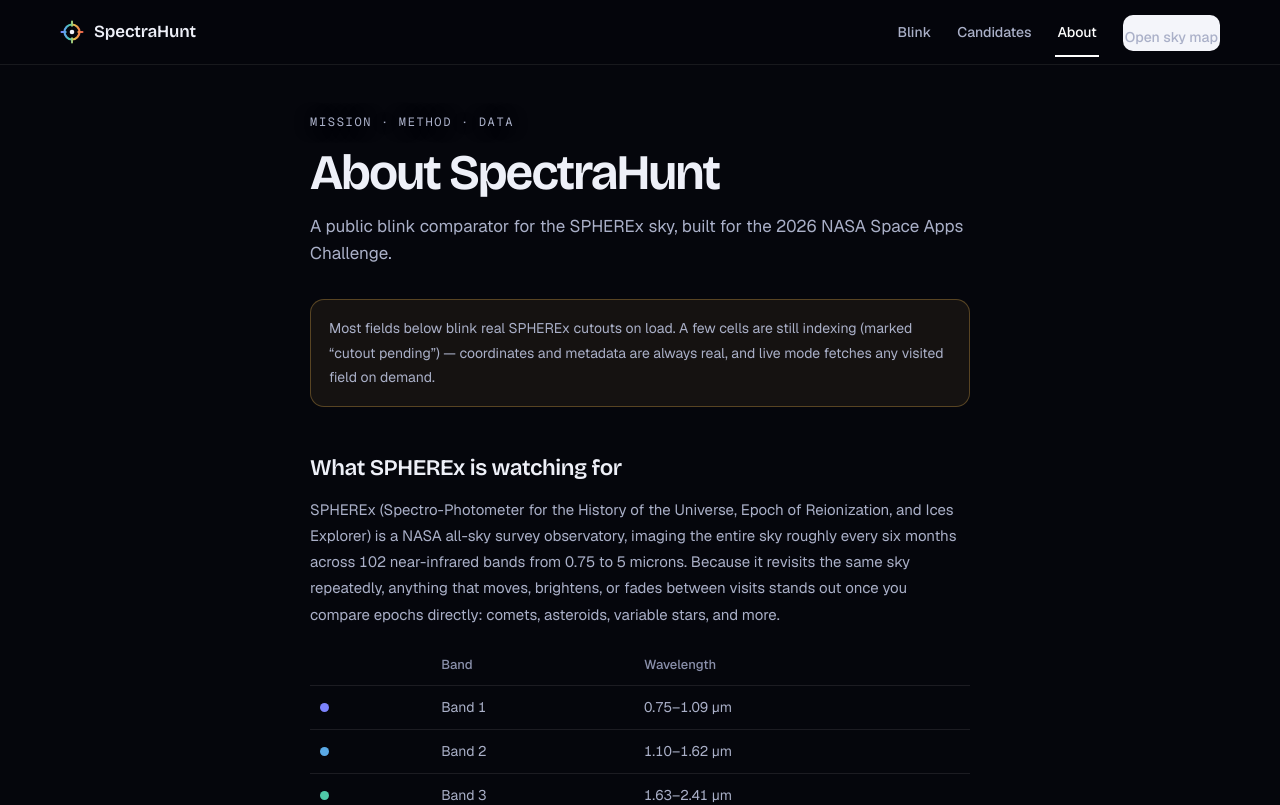
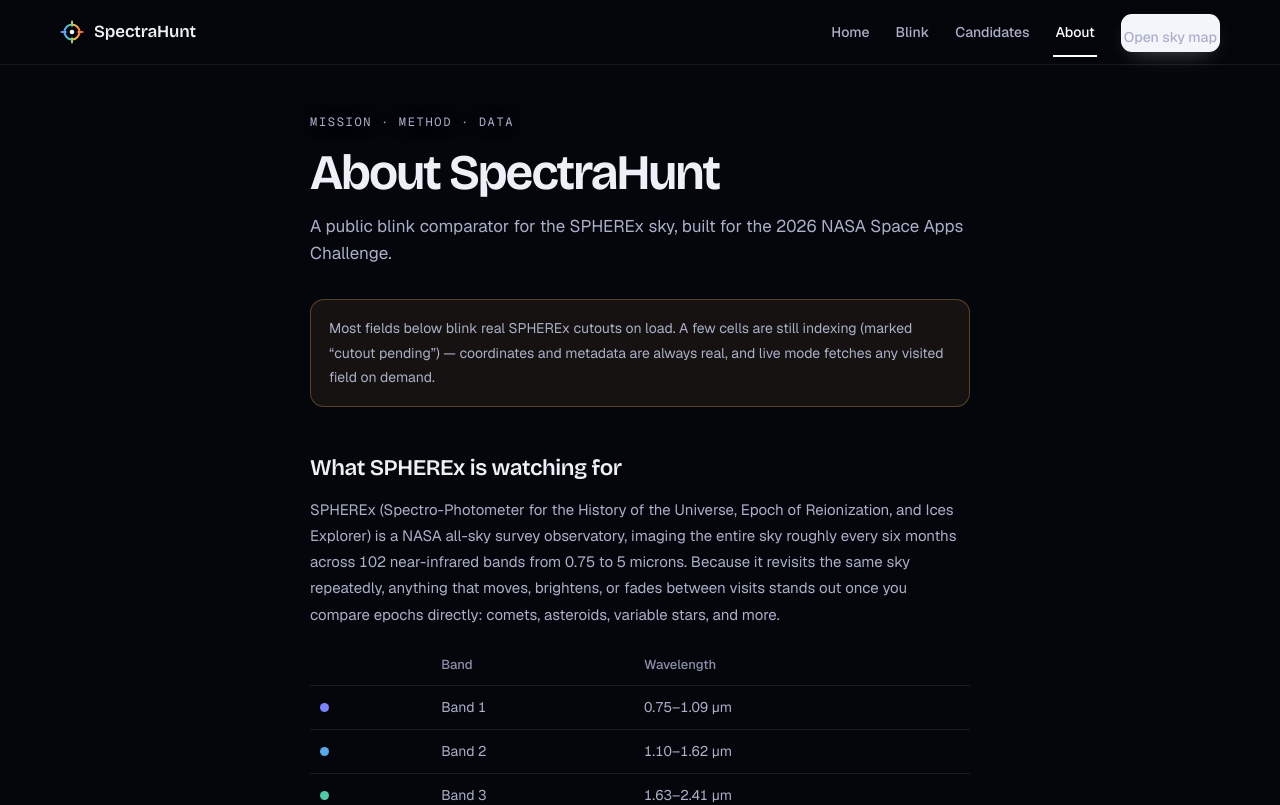
Before and after one commit to akashtori-13/drishti, a Next.js app in the folder spectrahunt-web/: page /about in a window 1280 px wide. Shown: the top 805 px of the page. Built offline with nearby package versions, Linux system fonts and the light colour scheme.

Commit message:
Nav: conditional Home link, prefix-active states, refined sky-map button

```diff
--- a/spectrahunt-web/src/app/globals.css
+++ b/spectrahunt-web/src/app/globals.css
@@ -81,9 +81,11 @@ main:focus{outline:none;}
 .tabs a.active{color:#fff; border-bottom-color:#fff;}
 .tabs .btn-primary-sm{margin-left:2px;}
 .btn-primary-sm{
-  display:inline-flex; align-items:center; justify-content:center; height:36px; padding:0 18px;
-  border-radius:10px; background:#F4F5FA; color:#0a0c16; font-size:.8125rem; font-weight:600;
-  text-decoration:none; white-space:nowrap; transition:background .15s, transform .1s;
+  display:inline-flex; align-items:center; justify-content:center; height:38px; padding:0 20px;
+  border-radius:11px; background:#F4F5FA; color:#0a0c16; font-size:.8125rem; font-weight:600;
+  text-decoration:none; white-space:nowrap; border:1px solid rgba(255,255,255,.4);
+  transition:background .15s, transform .1s, box-shadow .15s;
+  box-shadow:0 8px 22px -10px rgba(244,245,250,.4);
 }
 .btn-primary-sm:hover{background:#fff; transform:translateY(-1px);}
 .btn-primary-sm:active{transform:translateY(0);}
--- a/spectrahunt-web/src/components/Header.tsx
+++ b/spectrahunt-web/src/components/Header.tsx
@@ -6,7 +6,8 @@ import { useEffect, useRef, useState } from 'react';
 import Icon from '@/components/Icon';
 
 const NAV = [
-  { href: '/blink/3i-atlas', label: 'Blink' },
+  { href: '/', label: 'Home', home: true },
+  { href: '/blink/3i-atlas', label: 'Blink', match: '/blink' },
   { href: '/candidates', label: 'Candidates' },
   { href: '/about', label: 'About' },
 ];
@@ -61,7 +62,8 @@ export default function Header() {
     document.title = TITLES[pathname] ?? (pathname.startsWith('/blink/') ? 'Blink — SpectraHunt' : 'SpectraHunt');
   }, [pathname]);
 
-  const isActive = (href: string) => pathname === href;
+  const isActive = (href: string, match?: string) =>
+    match !== undefined ? pathname.startsWith(match) : pathname === href;
 
   return (
     <header className={`nav${open ? ' menu-open' : ''}`}>
@@ -71,15 +73,20 @@ export default function Header() {
           <span className="brand-name">SpectraHunt</span>
         </Link>
         <nav className="tabs tabs-desktop" aria-label="Primary">
-          {NAV.map((item) => (
-            <Link
-              key={item.href} href={item.href}
-              className={isActive(item.href) ? 'active' : undefined}
-              aria-current={isActive(item.href) ? 'page' : undefined}
-            >
-              {item.label}
-            </Link>
-          ))}
+          {NAV.filter((item) => !(item.home && pathname === '/')).map((item) => {
+            const active = item.match !== undefined
+              ? pathname.startsWith(item.match)
+              : pathname === item.href;
+            return (
+              <Link
+                key={item.href} href={item.href}
+                className={active ? 'active' : undefined}
+                aria-current={active ? 'page' : undefined}
+              >
+                {item.label}
+              </Link>
+            );
+          })}
           <Link href="/sky" className="btn-primary-sm">Open sky map</Link>
         </nav>
         <button
@@ -94,11 +101,11 @@ export default function Header() {
       </div>
       {open && (
         <div ref={menuRef} id="navSheet" className="nav-sheet" role="dialog" aria-label="Menu">
-          {NAV.map((item) => (
+          {NAV.filter((item) => !(item.home && pathname === '/')).map((item) => (
             <Link
               key={item.href} href={item.href}
-              className={isActive(item.href) ? 'active' : undefined}
-              aria-current={isActive(item.href) ? 'page' : undefined}
+              className={isActive(item.href, item.match) ? 'active' : undefined}
+              aria-current={isActive(item.href, item.match) ? 'page' : undefined}
               onClick={() => setOpen(false)}
             >
               {item.label}
```
